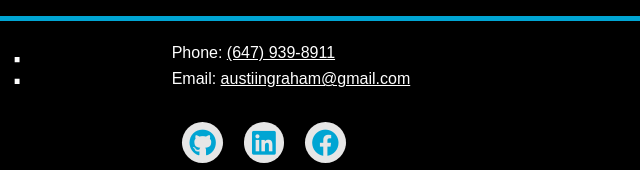
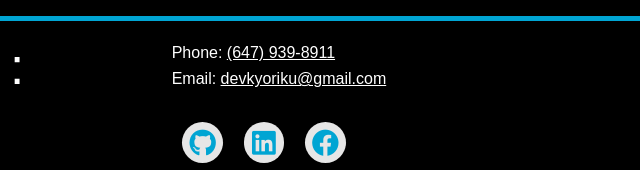
Before and after one commit to kyoriku/austin-portfolio, a plain HTML site: page index.html in a window 1280 px wide. Shown: the part 2395-2565 px from the top of the page, 376-1016 px from the left. Drawn offline with Linux system fonts and the light colour scheme.

Commit message:
updated email address

```diff
--- a/index.html
+++ b/index.html
@@ -88,7 +88,7 @@
           Phone: <a href="tel:647-939-8911">(647) 939-8911</a>
         </li>
         <li>
-          Email: <a href="mailto:austiingraham@gmail.com">austiingraham@gmail.com</a>
+          Email: <a href="mailto:devkyoriku@gmail.com">devkyoriku@gmail.com</a>
         </li>
       </ul>
     </section>
```
